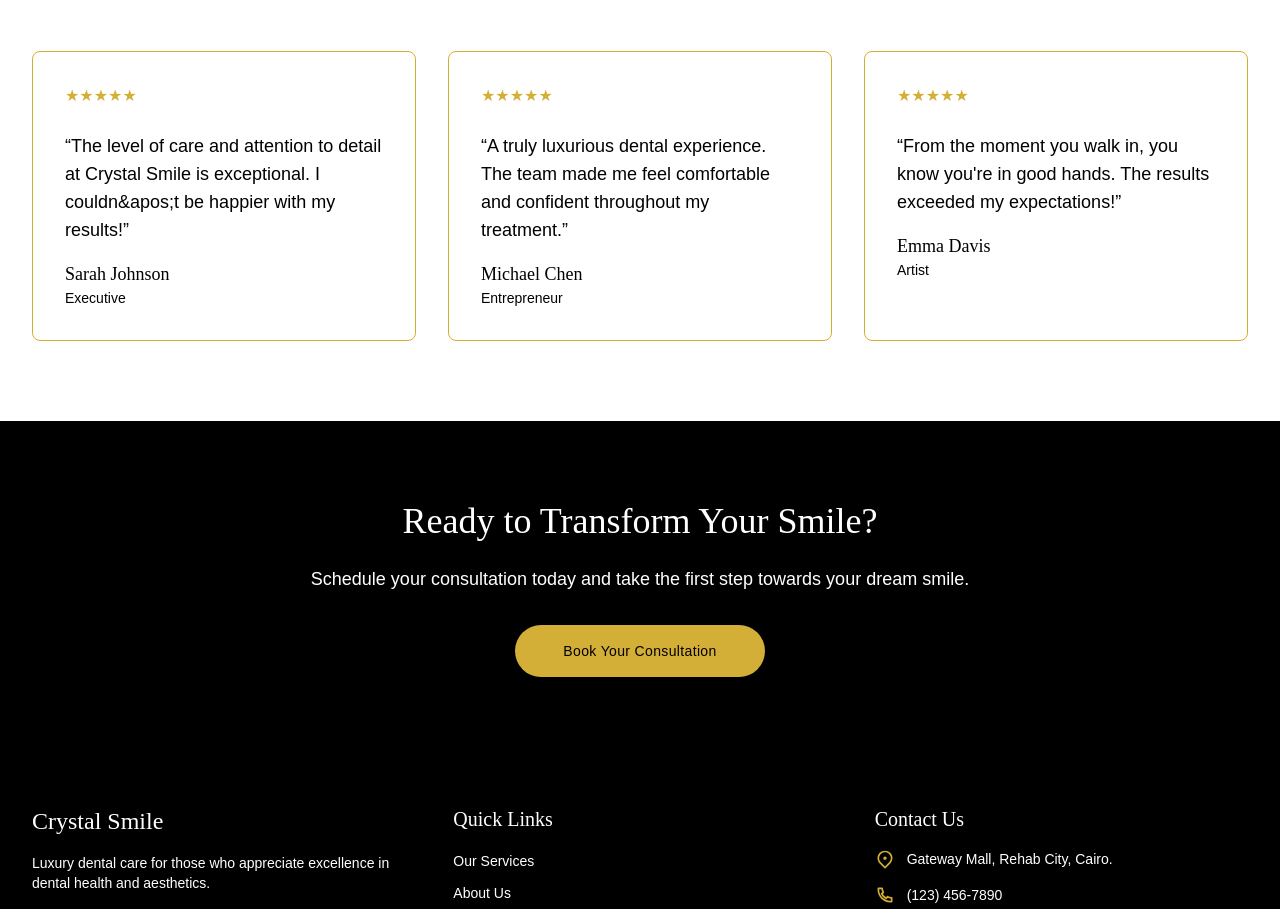
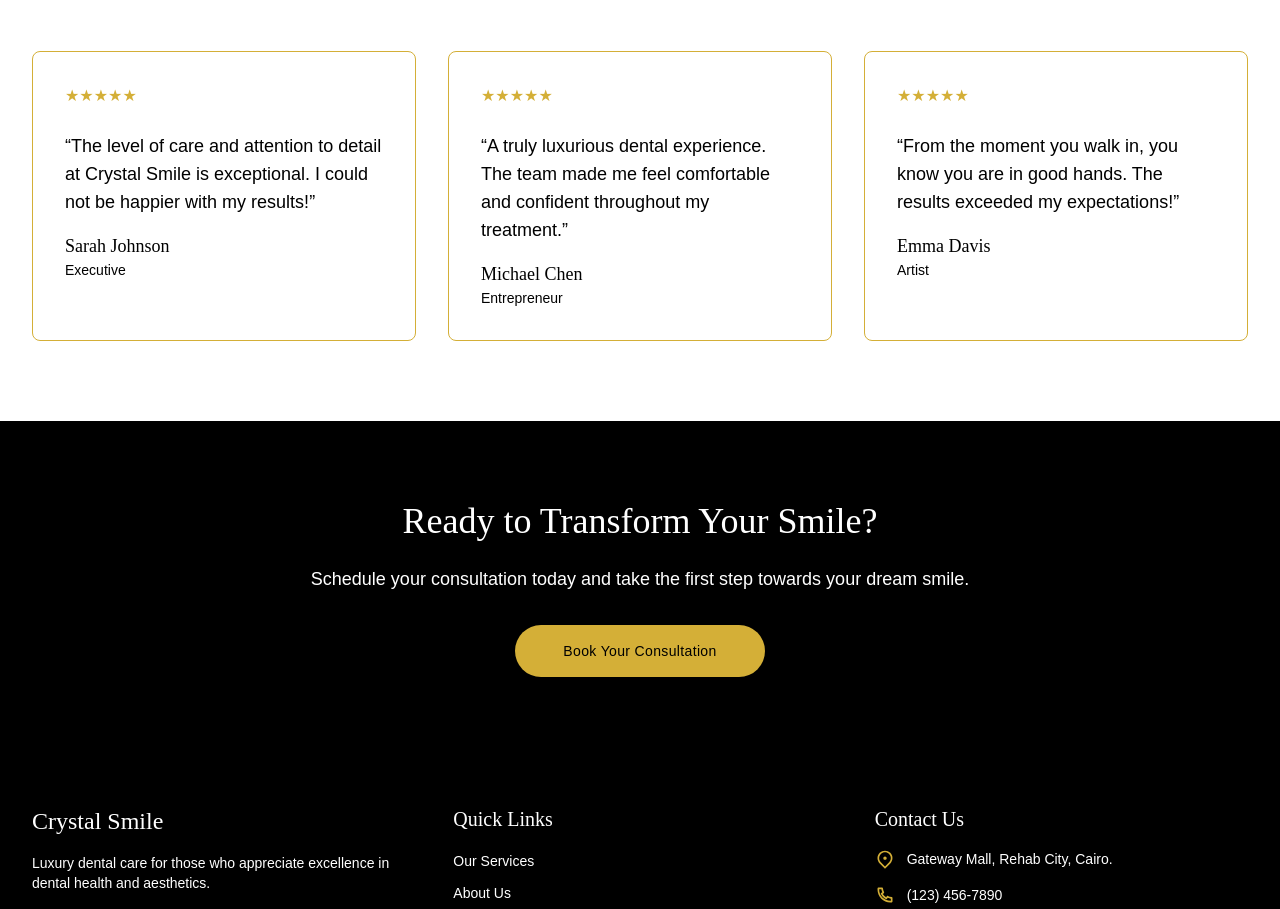
Before and after one commit to salmaa100/crystal-smile-dental, a Next.js app: page / in a window 1280 px wide. Shown: the part 2800-3709 px from the top of the page. Built offline with nearby package versions, Linux system fonts and the light colour scheme.

Commit message:
Revise testimonials for formal language
Updated testimonials to use 'could not' and 'you are' instead of contractions.

```diff
--- a/src/app/page.tsx
+++ b/src/app/page.tsx
@@ -191,7 +191,7 @@ export default function Home() {
             {[
               {
                 name: "Sarah Johnson",
-                text: "The level of care and attention to detail at Crystal Smile is exceptional. I couldn&apos;t be happier with my results!",
+                text: "The level of care and attention to detail at Crystal Smile is exceptional. I could not be happier with my results!",
                 role: "Executive"
               },
               {
@@ -201,7 +201,7 @@ export default function Home() {
               },
               {
                 name: "Emma Davis",
-                text: "From the moment you walk in, you know you're in good hands. The results exceeded my expectations!",
+                text: "From the moment you walk in, you know you are in good hands. The results exceeded my expectations!",
                 role: "Artist"
               }
             ].map((testimonial, index) => (
```
